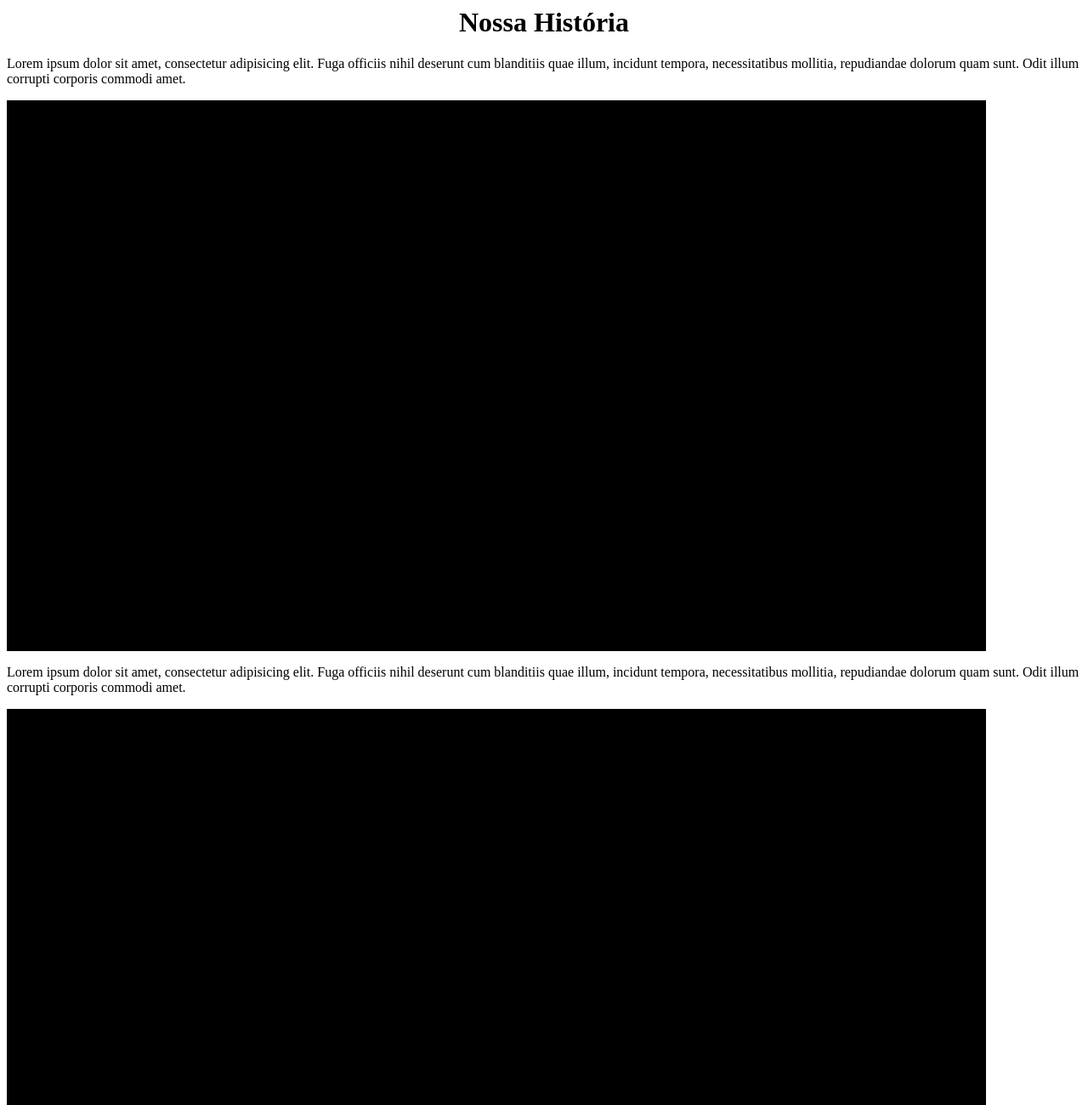
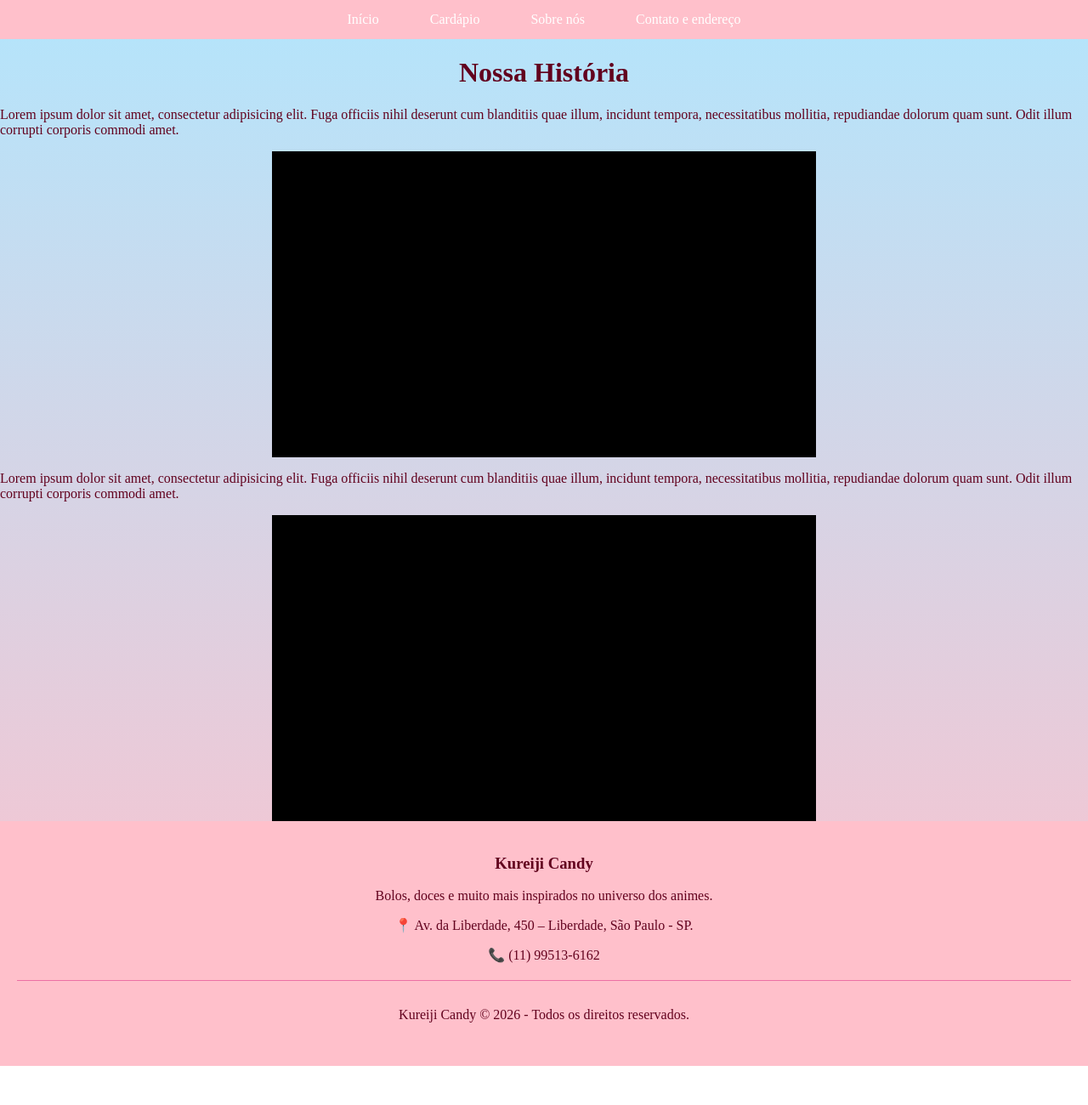
Before and after one commit to hiSarah-git/kureiji, a plain HTML site: page paginas/Sobre_nos.html in a window 1280 px wide. Shown: the top 1300 px of the page at 85% size. After the commit the page ends 1254 px from the top, so only its background shows below. Drawn offline with Linux system fonts and the light colour scheme.

Commit message:
alterações na cor de fundo

```diff
--- a/paginas/Sobre_nos.html
+++ b/paginas/Sobre_nos.html
@@ -1,13 +1,45 @@
 <html>
+
 <head>
 	<title>Sobre Nós</title>
-		<meta charset="UTF-8"/a>
+	<meta charset="UTF-8" />
+	<link rel="stylesheet" href="../style/sobre_nos.css">
 </head>
+
 <body>
-		<center> <h1>Nossa História</h1> </center>
-		<p> Lorem ipsum dolor sit amet, consectetur adipisicing elit. Fuga officiis nihil deserunt cum blanditiis quae illum, incidunt tempora, necessitatibus mollitia, repudiandae dolorum quam sunt. Odit illum corrupti corporis commodi amet.</p>
+	<div>
+		<ul>
+			<li><a href="../index.html">Início</a></li>
+			<li><a href="Cardapio.html">Cardápio</a></li>
+			<li><a href="Sobre_nos.html">Sobre nós</a></li>
+			<li><a href="Contato_e_endereco.html">Contato e endereço</a></li>
+		</ul>
+	</div>
+	<h1>Nossa História</h1>
+	<p> Lorem ipsum dolor sit amet, consectetur adipisicing elit. Fuga officiis nihil deserunt cum blanditiis quae
+		illum, incidunt tempora, necessitatibus mollitia, repudiandae dolorum quam sunt. Odit illum corrupti corporis
+		commodi amet.</p>
 	<img src="../imagens/placeholder.jpg">
-		<p> Lorem ipsum dolor sit amet, consectetur adipisicing elit. Fuga officiis nihil deserunt cum blanditiis quae illum, incidunt tempora, necessitatibus mollitia, repudiandae dolorum quam sunt. Odit illum corrupti corporis commodi amet.</p>
+	<p> Lorem ipsum dolor sit amet, consectetur adipisicing elit. Fuga officiis nihil deserunt cum blanditiis quae
+		illum, incidunt tempora, necessitatibus mollitia, repudiandae dolorum quam sunt. Odit illum corrupti corporis
+		commodi amet.</p>
 	<img src="../imagens/placeholder.jpg">
+
+	<footer>
+		<h3>Kureiji Candy</h3>
+
+		<p>
+			Bolos, doces e muito mais inspirados no universo dos animes.
+		</p>
+
+		<p>📍 Av. da Liberdade, 450 – Liberdade, São Paulo - SP.</p>
+
+		<p>📞 (11) 99513-6162</p>
+
+		<div id="copyright">
+			<p>Kureiji Candy © 2026 - Todos os direitos reservados.</p>
+		</div>
+	</footer>
 </body>
+
 </html>
--- /dev/null
+++ b/style/cardapio.css
@@ -0,0 +1,76 @@
+body {
+	background: linear-gradient(to bottom, #dcecf4,rgb(246, 198, 246), rgb(255, 192, 203) );
+	margin: 0;
+}
+
+ul {
+	list-style-type: none;
+	margin: 0;
+	padding: 0;
+	background-color: pink;
+	display: flex;
+	justify-content: center;
+	flex-direction: row;
+}
+
+ul li a {
+	display: block;
+	color: white;
+	padding: 14px 30px;
+	text-decoration: none;
+}
+
+ul li a:hover {
+	background-color: #4dd0e1;
+}
+
+a {
+	display: block;
+	color: white;
+	padding: 14px 30px;
+	text-decoration: none;
+	text-align: center;
+}
+
+a:hover {
+	background-color: #4dd0e1;
+}
+
+a:visited {
+	color: #c21e56;
+}
+
+
+h1 {
+	color: #62021e;
+	text-align: center;
+}
+
+h3 {
+	color: #62021e;
+}
+
+p {
+	color: #62021e;
+}
+
+
+footer {
+	background-color: rgb(255, 192, 203);
+	color: white;
+	text-align: center;
+	padding: 20px;
+}
+
+#copyright {
+	border-top: 1px solid rgb(236, 112, 164);
+	padding: 15px;
+	margin-top: 20px;
+}
+
+img {
+	display: block;
+	margin-left: auto;
+	margin-right: auto;
+	width: 50%;
+}
--- a/style/contatos.css
+++ b/style/contatos.css
@@ -28,15 +28,24 @@ ul li a:hover {
 a {
 	display: block;
 	color: white;
-	padding: 14px 30px;
+	padding: 10px 10px;
 	text-decoration: none;
 	text-align: center;
 }
 
 a:hover {
-	background-color: #4dd0e1;
+	background-color: transparent;
+
 }
 
 a:visited {
 	color: #c21e56;
 }
+
+h3 {
+	color: #62021e;
+}
+
+td {
+	font-weight: bold;
+}
--- /dev/null
+++ b/style/sobre_nos.css
@@ -0,0 +1,76 @@
+body {
+	background: linear-gradient(to bottom, #b3e5fc, rgb(255, 192, 203));
+	margin: 0;
+}
+
+ul {
+	list-style-type: none;
+	margin: 0;
+	padding: 0;
+	background-color: pink;
+	display: flex;
+	justify-content: center;
+	flex-direction: row;
+}
+
+ul li a {
+	display: block;
+	color: white;
+	padding: 14px 30px;
+	text-decoration: none;
+}
+
+ul li a:hover {
+	background-color: #4dd0e1;
+}
+
+a {
+	display: block;
+	color: white;
+	padding: 14px 30px;
+	text-decoration: none;
+	text-align: center;
+}
+
+a:hover {
+	background-color: #4dd0e1;
+}
+
+a:visited {
+	color: #c21e56;
+}
+
+
+h1 {
+	color: #62021e;
+	text-align: center;
+}
+
+h3 {
+	color: #62021e;
+}
+
+p {
+	color: #62021e;
+}
+
+
+footer {
+	background-color: rgb(255, 192, 203);
+	color: white;
+	text-align: center;
+	padding: 20px;
+}
+
+#copyright {
+	border-top: 1px solid rgb(236, 112, 164);
+	padding: 15px;
+	margin-top: 20px;
+}
+
+img {
+	display: block;
+	margin-left: auto;
+	margin-right: auto;
+	width: 50%;
+}
--- a/style/style.css
+++ b/style/style.css
@@ -67,3 +67,10 @@ footer {
 	padding: 15px;
 	margin-top: 20px;
 }
+
+img {
+	display: block;
+	margin-left: auto;
+	margin-right: auto;
+	width: 50%;
+}
```
Also changed, not shown: index.html (+1 -0 lines), paginas/Cardapio.html (+32 -6 lines), paginas/Contato_e_endereco.html (+2 -1 lines). Lines whose indentation alone changed are shown as unchanged.
